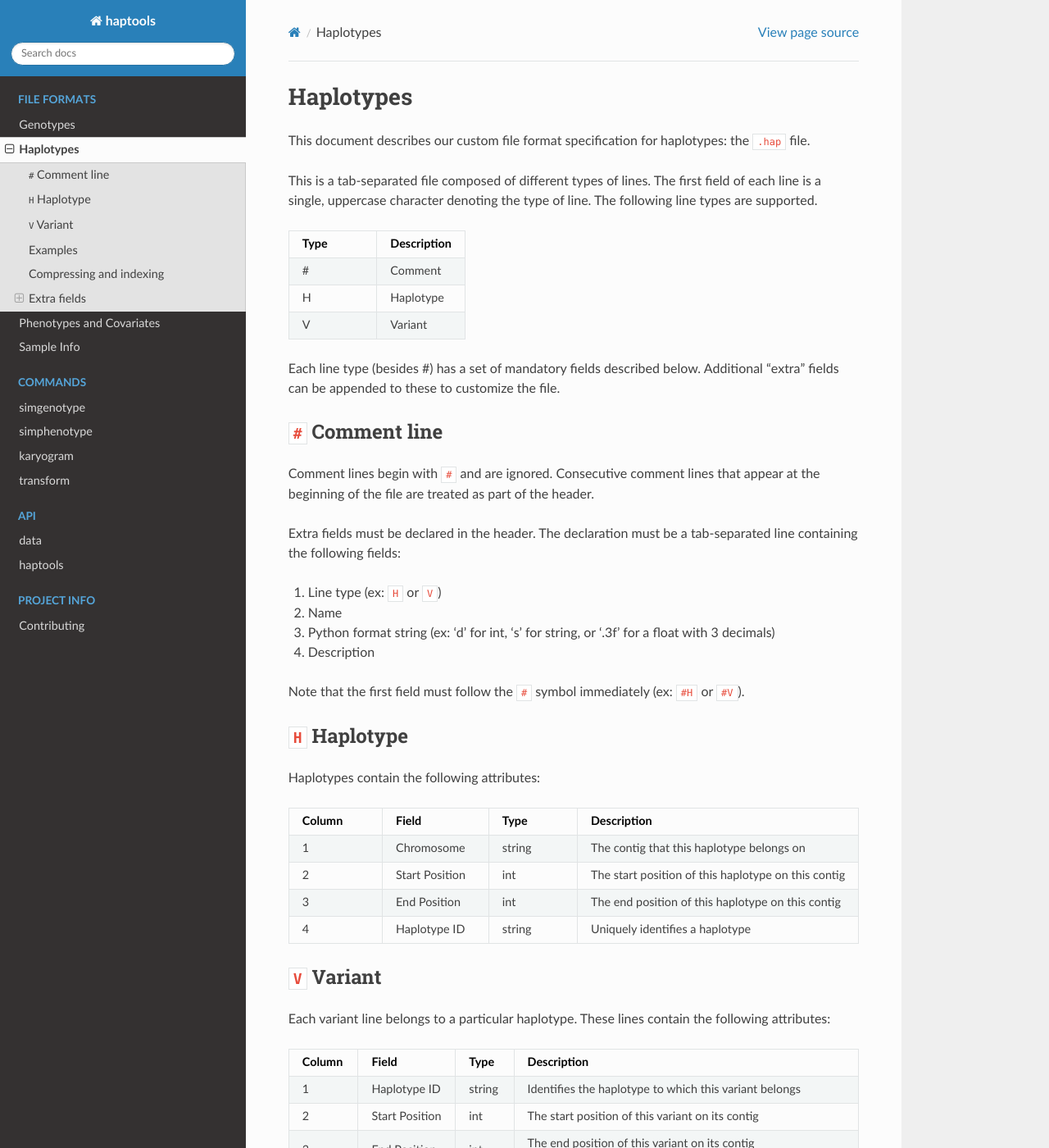
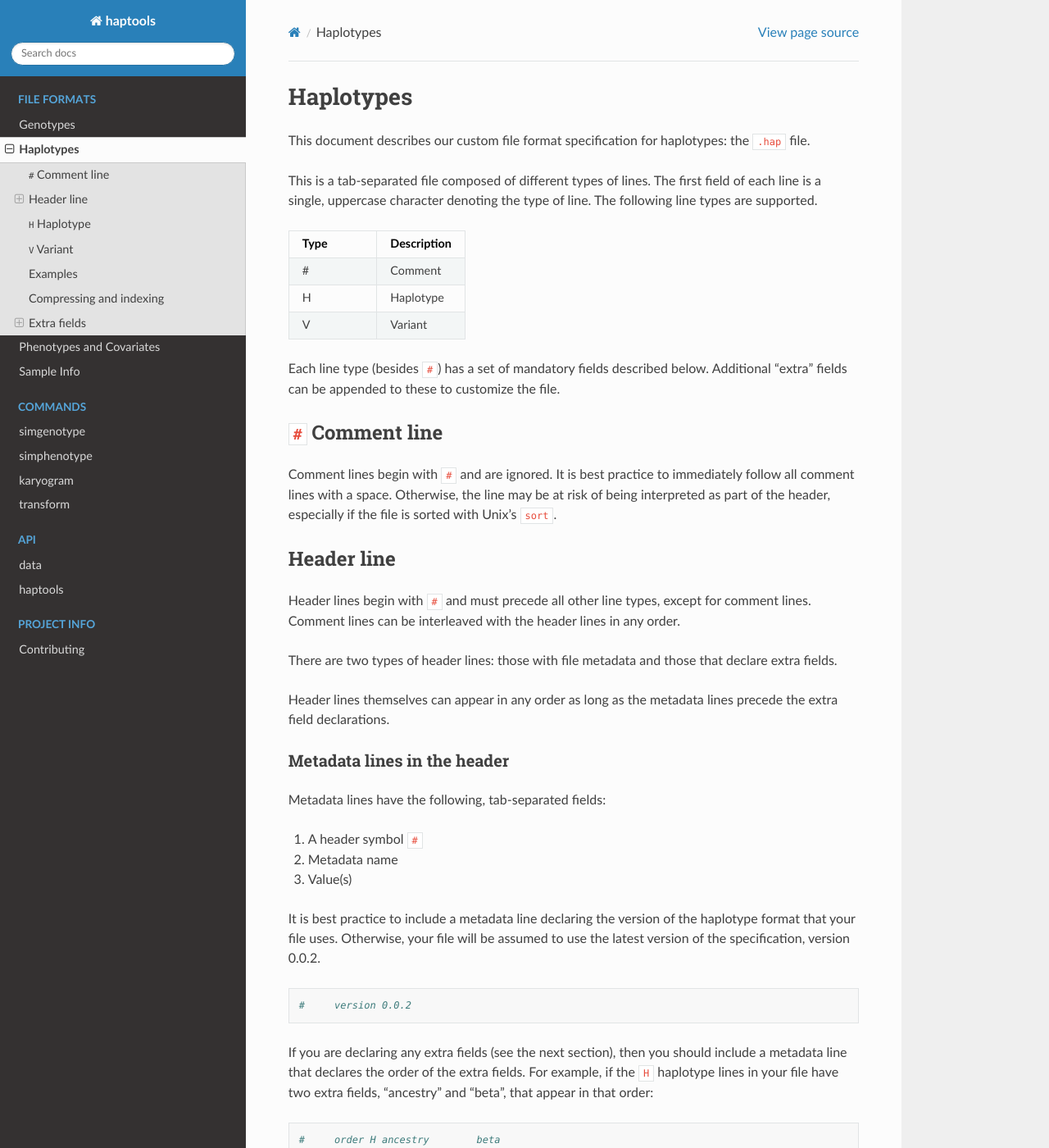
Before and after one commit to CAST-genomics/haptools, a Sphinx documentation site: the page built from docs/formats/haplotypes.rst, in a window 1280 px wide and 1400 px high. Shown: the whole window at 82% size. Built offline with Sphinx 7.4.7 and the Read the Docs theme 2.0.0, drawn with Linux system fonts in a browser that asks for light colours; some of the changed text lies outside the part shown.

Commit message:
update haplotype format spec to resolve #65

```diff
--- a/docs/formats/haplotypes.rst
+++ b/docs/formats/haplotypes.rst
@@ -21,21 +21,53 @@ This is a tab-separated file composed of different types of lines. The first fie
    * - V
      - Variant
 
-Each line type (besides #) has a set of mandatory fields described below. Additional "extra" fields can be appended to these to customize the file.
+Each line type (besides ``#``) has a set of mandatory fields described below. Additional "extra" fields can be appended to these to customize the file.
 
 ``#`` Comment line
 ~~~~~~~~~~~~~~~~~~
-Comment lines begin with ``#`` and are ignored. Consecutive comment lines that appear at the beginning of the file are treated as part of the header.
+Comment lines begin with ``#`` and are ignored. It is best practice to immediately follow all comment lines with a space. Otherwise, the line may be at risk of being interpreted as part of the header, especially if the file is sorted with Unix's ``sort``.
 
-Extra fields must be declared in the header. The declaration must be a tab-separated line containing the following fields:
+Header line
+~~~~~~~~~~~
+Header lines begin with ``#`` and must precede all other line types, except for comment lines. Comment lines can be interleaved with the header lines in any order.
 
-1. Line type (ex: ``H`` or ``V``)
-2. Name
+There are two types of header lines: those with file metadata and those that declare extra fields.
+
+Header lines themselves can appear in any order as long as the metadata lines precede the extra field declarations.
+
+Metadata lines in the header
+----------------------------
+Metadata lines have the following, tab-separated fields:
+
+1. A header symbol ``#``
+2. Metadata name
+3. Value(s)
+
+It is best practice to include a metadata line declaring the version of the haplotype format that your file uses. Otherwise, your file will be assumed to use the latest version of the specification, version 0.0.2.
+
+.. code-block::
+
+  #	version	0.0.2
+
+If you are declaring any extra fields (see the next section), then you should include a metadata line that declares the order of the extra fields. For example, if the ``H`` haplotype lines in your file have two extra fields, "ancestry" and "beta", that appear in that order:
+
+.. code-block::
+
+  #	order H	ancestry	beta
+
+..
+  _TODO: figure out how to do this for H and V lines
+
+Declaring extra fields in the header
+------------------------------------
+Any extra fields in the file must be declared in the header. To declare an extra field, create a tab-separated line containing the following fields:
+
+1. A header symbol followed by a line type symbol (ex: ``#H`` or ``#V``)
+2. Field name
 3. Python format string (ex: 'd' for int, 's' for string, or '.3f' for a float with 3 decimals)
 4. Description
 
 Note that the first field must follow the ``#`` symbol immediately (ex: ``#H`` or ``#V``).
-
 
 ``H`` Haplotype
 ~~~~~~~~~~~~~~~
@@ -116,7 +148,7 @@ You can find an example with extra fields added within `tests/data/simphenotype.
 
 Compressing and indexing
 ~~~~~~~~~~~~~~~~~~~~~~~~
-We encourage you to bgzip compress and/or index your ``.hap`` file whenever possible. This will reduce both disk usage and the time required to parse the file.
+We encourage you to sort, bgzip compress, and index your ``.hap`` file whenever possible. This will reduce both disk usage and the time required to parse the file, but it is entirely optional.
 
 .. code-block:: bash
 
```
